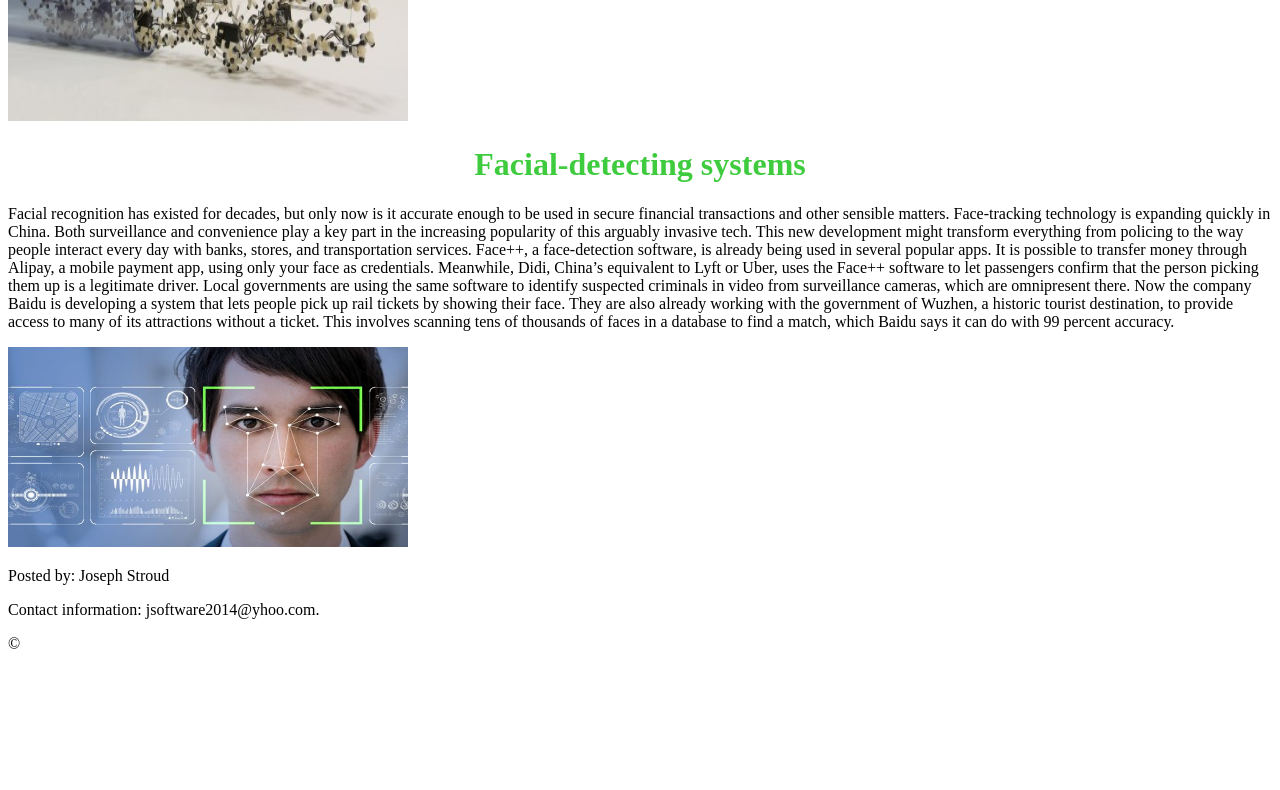
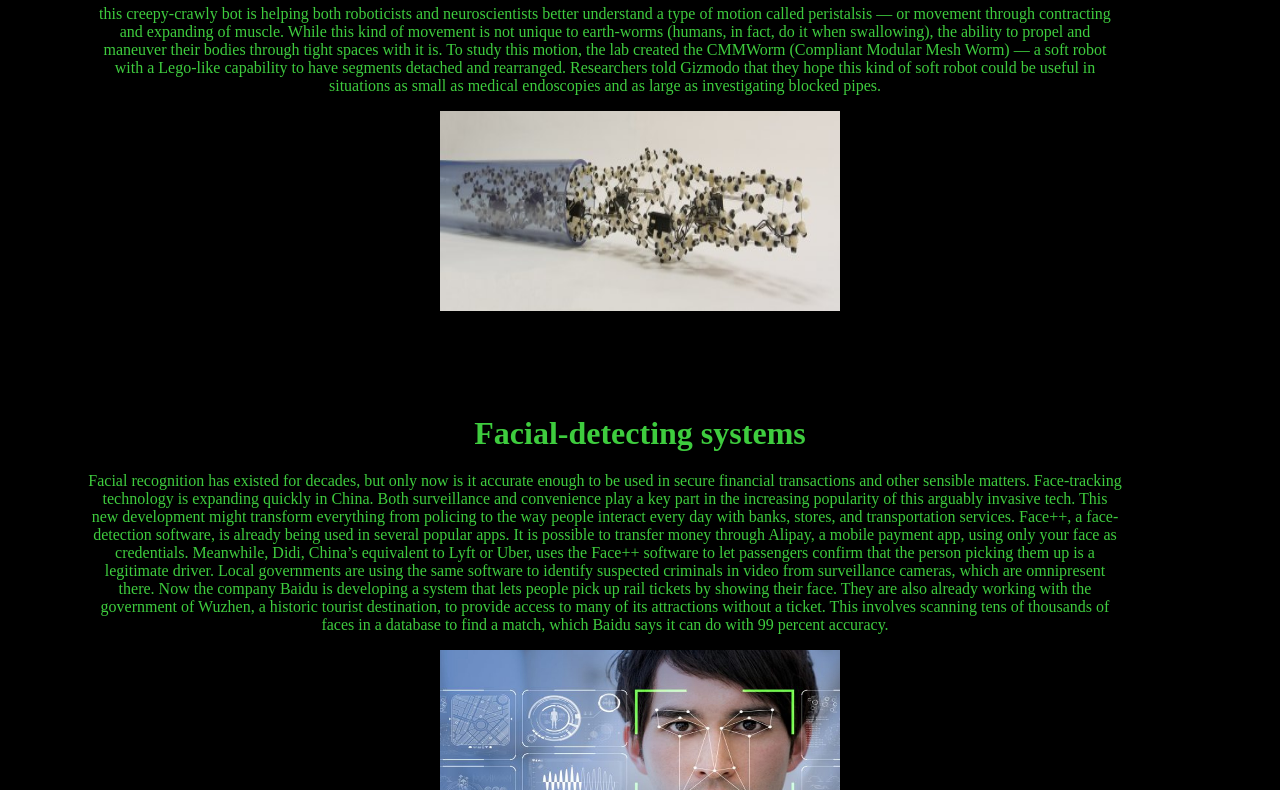
Before and after one commit to JoeStroud/html-me-something, a plain HTML site: page index.html in a window 1280 px wide. Shown: the part 619-1409 px from the top of the page. Before the commit the page ends 1288 px from the top, so only its background shows below. Drawn offline with Linux system fonts and the light colour scheme.

Commit message:
css update

```diff
--- a/styles.css
+++ b/styles.css
@@ -2,4 +2,31 @@
 h1{
   color:rgb(62, 204, 62);
   text-align: center;
+  margin-bottom: 20px;
+  margin-top: 100px;
+
 }
+
+p{
+  color:rgb(62, 204, 62);
+  text-align: center;
+}
+
+body{
+  background-color: black;
+}
+
+div{
+  text-align: center;
+
+}
+
+article{
+
+  margin-right: 150px;
+  margin-left: 80px;
+}
+
+footer{
+  margin-top: 150px;
+}
```
